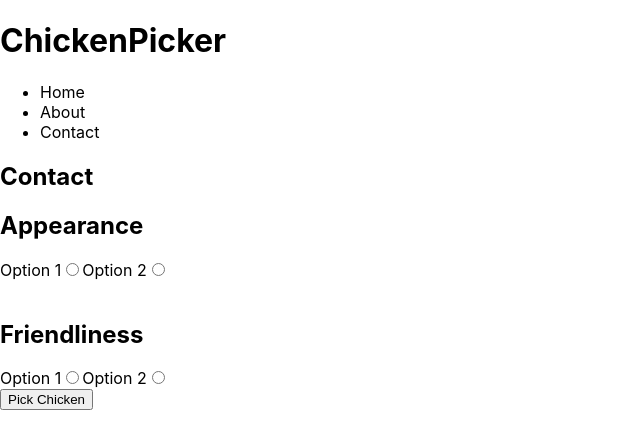
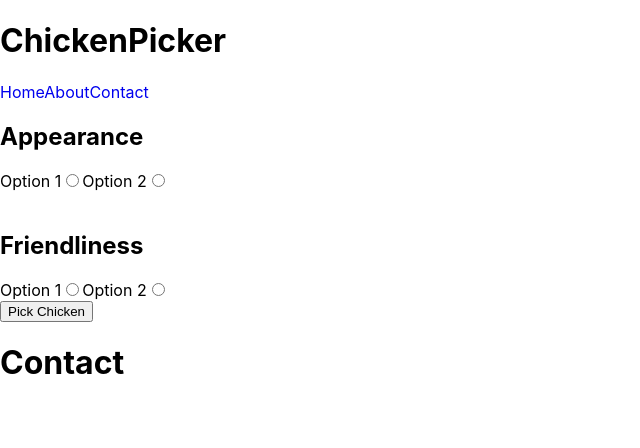
Before and after one commit to this-is-simon/chicken-picker, a React (Create React App) app: page /contact in a window 1280 px wide. Shown: the top 448 px of the page, without its empty margins (0-640 px from the left). Built offline with nearby package versions, Linux system fonts and the light colour scheme.

Commit message:
Replace ul in nav component with react-router-dom Link components using new routes

```diff
--- a/src/components/Contact.js
+++ b/src/components/Contact.js
@@ -2,6 +2,6 @@
 
 export const Contact = () => {
     return (
-        <h2>Contact</h2>
+        <h1>Contact</h1>
     )
 }
--- a/src/components/Header.js
+++ b/src/components/Header.js
@@ -1,4 +1,5 @@
 import React, {Component} from 'react';
+import {Link} from "react-router-dom";
 
 class Header extends Component {
     render() {
@@ -6,11 +7,9 @@
             <div className='header'>
                 <h1>ChickenPicker</h1>
                 <nav>
-                    <ul>
-                        <li>Home</li>
-                        <li>About</li>
-                        <li>Contact</li>
-                    </ul>
+                    <Link to="/">Home</Link>
+                    <Link to="/about">About</Link>
+                    <Link to="/contact">Contact</Link>
                 </nav>
             </div>
         )
--- a/src/containers/ChickenPicker.js
+++ b/src/containers/ChickenPicker.js
@@ -40,12 +40,12 @@
         return (
             <div className="ChickenPicker">
                 <Header />
-                <Route path="/about" component={About} />
-                <Route path="/contact" component={Contact} />
                 <Form
                     handleFormSubmit={this.handleFormSubmit}
                 />
                 {this.state.isSubmitted && <PerfectChicken />}
+                <Route path="/about" component={About} />
+                <Route path="/contact" component={Contact} />
             </div>
         );
     }
```
